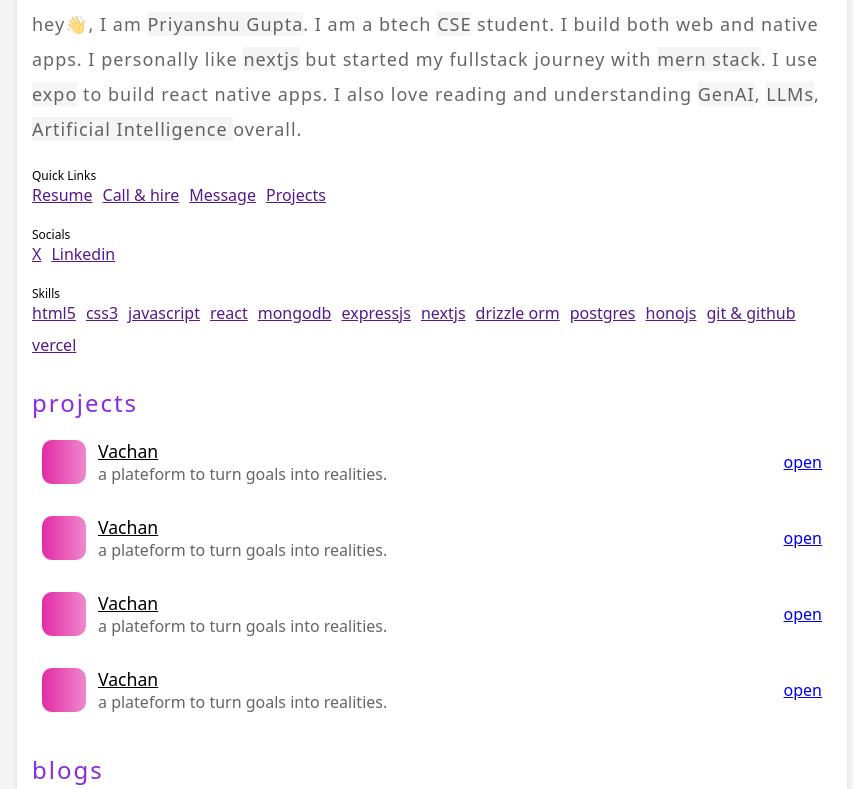
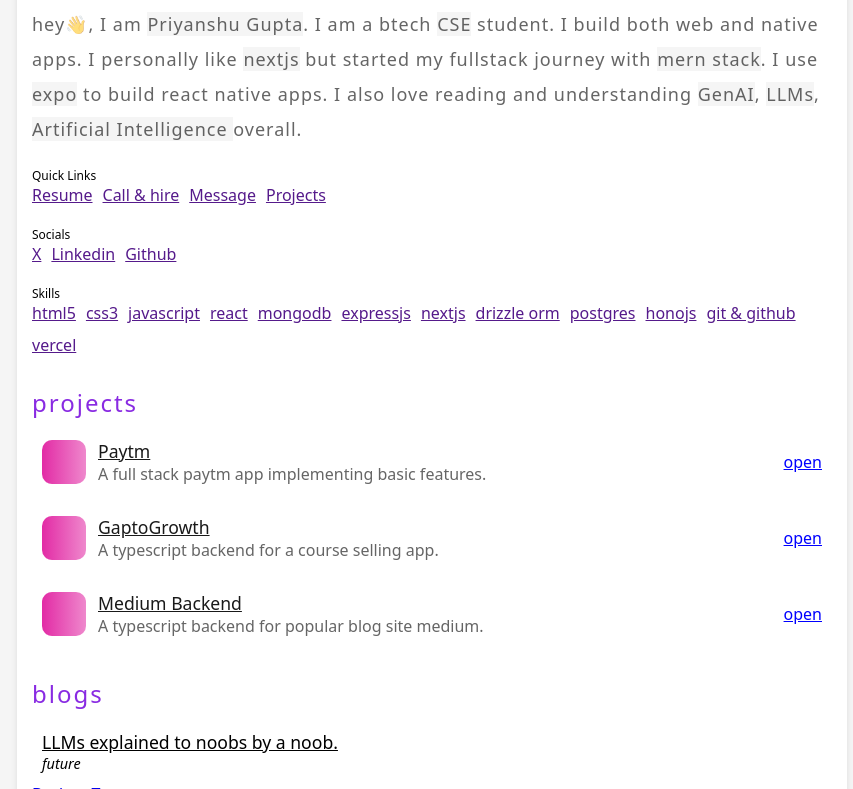
Before and after one commit to priyanshuguptadev/priyanshuguptadev.github.io, a plain HTML site: page index.html in a window 1280 px wide. Shown: the part 163-952 px from the top of the page, without its empty margins (208-1061 px from the left). Drawn offline with Linux system fonts and the light colour scheme.

Commit message:
add links and js

```diff
--- a/index.html
+++ b/index.html
@@ -90,6 +90,7 @@
       background: linear-gradient(90deg, #e22ba5, #e22ba58f);
       cursor: pointer;
       transition: all 0.2s ease;
+      display: block;
     }
     .pro-pic:hover{
       border-radius: 44px;
@@ -97,6 +98,7 @@
     .pro-name{
       font-size: 1.1rem;
       text-decoration: underline;
+      color:rgba(0, 0, 0, 0.900)
 
     }
     .pro-desc{
@@ -119,6 +121,11 @@
       font-style: italic;
       font-size: 0.9rem;
     }
+    @media only screen and (max-width: 600px){
+      .pro-pic{
+        display: none;
+      }
+    }
   </style>
   <body>
     <div class="main">
@@ -139,9 +146,12 @@
             Quick Links
           </p>
           <div class="links">
-            <a href="#">Resume</a>
-            <a href="#">Call & hire</a>
-            <a href="#">Message</a>
+            <a
+              href="https://drive.google.com/file/d/1ACXvwVSNpbEG60qA1KSFcl-smFT1FEF0"
+              >Resume</a
+            >
+            <a href="tel:+919517431474">Call & hire</a>
+            <a href="https://wa.me/+919517431474" target="_blank">Message</a>
             <a href="#projects">Projects</a>
           </div>
         </div>
@@ -150,8 +160,13 @@
             Socials
           </p>
           <div class="links">
-            <a href="#">X</a>
-            <a href="#">Linkedin</a>
+            <a href="https://x.com/priyanshuatX" target="_blank">X</a>
+            <a href="https://linkedin.com/in/priyanshuguptadev" target="_blank"
+              >Linkedin</a
+            >
+            <a href="https://github.com/priyanshuguptadev" target="_blank"
+              >Github</a
+            >
           </div>
         </div>
         <div>
@@ -179,58 +194,6 @@
           >
             projects
           </h2>
-          <!-- card -->
-          <div class="pro-card">
-            <div style="display: flex; align-items: center; gap: 12px;">
-              <div class="pro-pic"></div>
-              <div style="display: flex; flex-direction: column;">
-                <div class="pro-name">Vachan</div>
-                <div class="pro-desc">
-                  a plateform to turn goals into realities.
-                </div>
-              </div>
-            </div>
-            <a href="https://github.com/priyanshuguptadev">open</a>
-          </div>
-          <!-- card -->
-          <div class="pro-card">
-            <div style="display: flex; align-items: center; gap: 12px;">
-              <div class="pro-pic"></div>
-              <div style="display: flex; flex-direction: column;">
-                <div class="pro-name">Vachan</div>
-                <div class="pro-desc">
-                  a plateform to turn goals into realities.
-                </div>
-              </div>
-            </div>
-            <a href="https://github.com/priyanshuguptadev">open</a>
-          </div>
-          <!-- card -->
-          <div class="pro-card">
-            <div style="display: flex; align-items: center; gap: 12px;">
-              <div class="pro-pic"></div>
-              <div style="display: flex; flex-direction: column;">
-                <div class="pro-name">Vachan</div>
-                <div class="pro-desc">
-                  a plateform to turn goals into realities.
-                </div>
-              </div>
-            </div>
-            <a href="https://github.com/priyanshuguptadev">open</a>
-          </div>
-          <!-- card -->
-          <div class="pro-card">
-            <div style="display: flex; align-items: center; gap: 12px;">
-              <div class="pro-pic"></div>
-              <div style="display: flex; flex-direction: column;">
-                <div class="pro-name">Vachan</div>
-                <div class="pro-desc">
-                  a plateform to turn goals into realities.
-                </div>
-              </div>
-            </div>
-            <a href="https://github.com/priyanshuguptadev">open</a>
-          </div>
         </div>
         <div>
           <h2
@@ -241,15 +204,8 @@
           <!-- Blog -->
           <div class="blog-card">
             <div>
-              <div class="blog-title">AI explained to noobs by a noob.</div>
-              <div class="blog-date">07-07-2025</div>
-            </div>
-          </div>
-          <!-- Blog -->
-          <div class="blog-card">
-            <div>
-              <div class="blog-title">AI explained to noobs by a noob.</div>
-              <div class="blog-date">07-07-2025</div>
+              <div class="blog-title">LLMs explained to noobs by a noob.</div>
+              <div class="blog-date">future</div>
             </div>
           </div>
         </div>
@@ -259,5 +215,49 @@
         &copy; priyanshugupta
       </footer>
     </div>
+    <script>
+      const projects = [
+        {
+          title: "Paytm",
+          subtitle: "A full stack paytm app implementing basic features.",
+          github: "https://github.com/priyanshuguptadev/paytm",
+          livelink: "https://paytm-frontend-three.vercel.app"
+        },
+        {
+          title: "GaptoGrowth",
+          subtitle: "A typescript backend for a course selling app.",
+          github: "https://github.com/priyanshuguptadev/gaptogrowth",
+          livelink: "/"
+        },
+        {
+          title: "Medium Backend",
+          subtitle: "A typescript backend for popular blog site medium.",
+          github: "https://github.com/priyanshuguptadev/medium-backend",
+          livelink: "/"
+        },
+
+      ]
+      const projectsEl = document.getElementById("projects")
+      projects.forEach((p)=>{
+        const div = document.createElement("div")
+        const el = `
+          <div class="pro-card">
+            <div style="display: flex; align-items: center; gap: 12px;">
+              <div class="pro-pic"></div>
+              <div style="display: flex; flex-direction: column;">
+                <a href="${p.github}" class="pro-name">${p.title}</a>
+                <div class="pro-desc">
+                  ${p.subtitle}
+                </div>
+              </div>
+            </div>
+            <a href="${p.livelink}" style="color: blue">open</a>
+          </div>
+                  `
+        div.innerHTML = el;
+
+        projectsEl.append(div)
+      })
+    </script>
   </body>
 </html>
```
